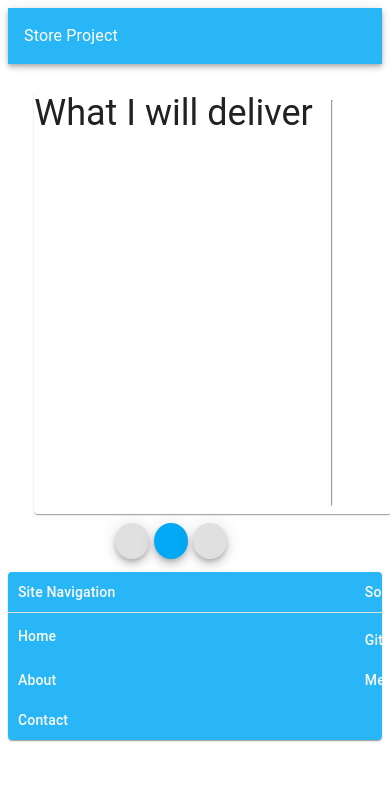
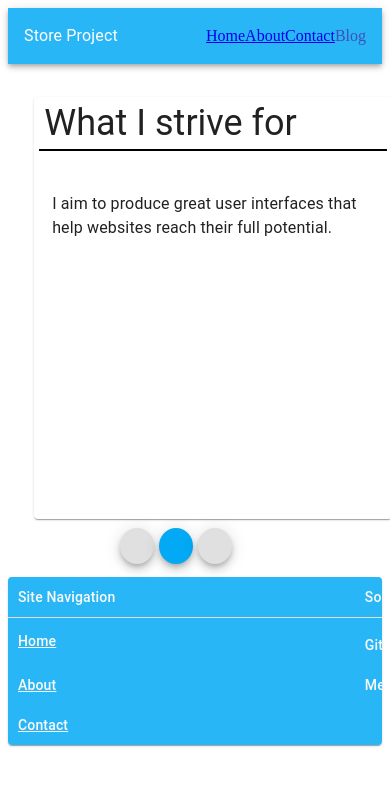
Before and after one commit to AlastairM-E/profile_website, a React app: page / in a window 390 px wide. Shown: the top 786 px of the page. Built offline with nearby package versions, Linux system fonts and the light colour scheme.

Commit message:
rotuing complete, home, about and contact as well as portofolio page needs compleling. Needs to be made responsive

```diff
--- a/package.json
+++ b/package.json
@@ -32,6 +32,7 @@
     "@material-ui/core": "^4.6.0",
     "@material-ui/icons": "^4.5.1",
     "react": "^16.11.0",
-    "react-dom": "^16.11.0"
+    "react-dom": "^16.11.0",
+    "react-router-dom": "^5.1.2"
   }
 }
--- a/src/App.js
+++ b/src/App.js
@@ -1,18 +1,36 @@
 /*IMPORTS*/
 import React from 'react';
-import Slider from './components/Slider';
-import Navbar from './components/Navbar';
-import Footer from './components/Footer';
+
+import {
+    BrowserRouter as Router,
+    Switch,
+    Route,
+} from "react-router-dom";
+
+
+import { Navbar, Slider, About, Contact, Footer,} from './components';
+
 
 /*COMPONENT*/
 export default function App() {
 
     return (
-        <div className="app">
-            <Navbar />
-            <Slider />
-            <Footer/>
-        </div>
+        <Router>
+            <div className="app">
+                <Navbar />
+                <Switch>
+                    <Route exact path="/" component={Slider} />
+
+                    <Route path="/About" component={About} />
+
+                    <Route path="/Contact" component={Contact} />
+
+                </Switch>
+
+
+                <Footer/>
+            </div>
+        </Router>
     );
 
 };
--- /dev/null
+++ b/src/components/About.js
@@ -0,0 +1,11 @@
+/*IMPORTS*/
+import React from 'react';
+
+/*COMPONENT*/
+export default function About() {
+
+    return (
+        <div>About</div>
+    );
+
+};
--- /dev/null
+++ b/src/components/Contact.js
@@ -0,0 +1,11 @@
+/*IMPORTS*/
+import React from 'react';
+
+/*COMPONENT*/
+export default function Contact() {
+
+    return (
+        <div>Contact</div>
+    );
+
+};
--- a/src/components/Footer.js
+++ b/src/components/Footer.js
@@ -1,5 +1,7 @@
 /*IMPORTS*/
 import React from 'react';
+
+import { NavLink, } from 'react-router-dom';
 
 import { Table, Paper, TableHead, TableRow, TableCell, Link, } from '@material-ui/core';
 import { makeStyles } from '@material-ui/styles';
@@ -53,7 +55,7 @@ export default function Footer() {
                         return (
                             <TableRow className={classes.tableLinks}>
                                 <TableCell className={[ classes.tableCell, classes.tableLinks,]}>
-                                    <Link href={`http://localhost:8080/${linksToSite}`} className={classes.tableLinks}>{linksToSite}</Link>
+                                    <NavLink to={linksToSite !== 'Home' ? linksToSite : ''} className={classes.tableLinks}>{linksToSite}</NavLink>
                                 </TableCell>
                                 <TableCell className={[classes.tableCell, classes.tableLinks,]}>
                                     <Link href={href} className={classes.tableLinks}> {title} {icon}</Link>
--- a/src/components/Navbar.js
+++ b/src/components/Navbar.js
@@ -1,7 +1,9 @@
 /* IMPORTS */
 import React from 'react';
 
-import { AppBar, Toolbar, Typography, Divider, } from '@material-ui/core';
+import { NavLink, } from 'react-router-dom';
+
+import { AppBar, Toolbar, Typography, Link, } from '@material-ui/core';
 import { makeStyles, } from '@material-ui/core/styles';
 import { lightBlue, } from '@material-ui/core/colors';
 
@@ -28,6 +30,10 @@ export default function Navbar() {
         <AppBar className={classes.AppBar} position='static'>
             <Toolbar>
                 <Typography  varient='h6' className={classes.Title}>Store Project</Typography>
+                <NavLink to='/'>Home</NavLink>
+                <NavLink to='/About'>About</NavLink>
+                <NavLink to='/Contact'>Contact</NavLink>
+                <Link href='https://medium.com/@alastairunityemail'>Blog</Link>
             </Toolbar>
         </AppBar>
     );
--- a/src/components/Slider.js
+++ b/src/components/Slider.js
@@ -1,7 +1,7 @@
 
 import React, { useState, useEffect, useRef, Fragment,  } from 'react';
 
-import { Paper, Typography, Grid, Fab, } from '@material-ui/core';
+import { Paper, Typography, Grid, Fab, Link, } from '@material-ui/core';
 import { grey, lightBlue, } from '@material-ui/core/colors';
 import { makeStyles, } from '@material-ui/core/styles';
 
@@ -23,7 +23,7 @@ export default function SlideShow() {
             background:lightBlue[500],
         },
         buttonArray : {
-            marginLeft : '15%',
+            marginLeft : '17.5%',
         },
         Grid : {
             flexGrow : 1,
@@ -31,26 +31,37 @@ export default function SlideShow() {
         },
         Slide : {
             height : '50vh',
-            display : 'flex',
         },
         SlideTitle : {
             fontSize: 36,
+            margin: '5px',
+            padding: '5px',
+            borderBottom :'2.5px solid black',
         },
         SlideContent : {
             fontSize: 24,
             margin: '5%'
         },
-        SlideHr : {
-            marginLeft : '5%',
-        },
+
     }));
 
     /* HOOKS */
 
     const slides = [
-        { title : 'About me', },
-        { title : 'What I will deliver', },
-        { title : 'Portofolio Projects', },
+        { title : 'About me', content : <Typography>
+            I am an up and coming web developer, specialising in HTML, CSS, SASS, JS and React
+        </Typography>, },
+        { title : 'What I strive for', content : <Typography>
+            I aim to produce great user interfaces that help websites reach their full potential.
+            </Typography>,},
+        {
+            title : 'Portfolio Projects', content : <Typography>
+                Here are some of my projects.
+                <br />
+                <Link href={'http://localhost:8080/'}>learn more</Link>
+            </Typography>,
+            href : 'Portfolio',
+        },
     ];
 
     // useContext & useState
@@ -99,7 +110,7 @@ export default function SlideShow() {
     /* Slide COMPONENT */
     const Slide = () => {
         if (Array.isArray(slides)) {
-            const { title, } = slides[slideState];
+            const { title, content } = slides[slideState];
 
             return (
                 <Grid xs={11} sm={10}>
@@ -107,10 +118,9 @@ export default function SlideShow() {
                         <Typography variant='h3' className={classes.SlideTitle}>
                             {`${title}`}
                         </Typography>
-                        <hr className={classes.SlideHr} />
                         <br />
                         <Typography className={classes.SlideContent}>
-
+                            {content}
                         </Typography>
                     </Paper>
                 </Grid>
--- /dev/null
+++ b/src/components/index.js
@@ -0,0 +1,9 @@
+import Navbar from './Navbar';
+import Slider from './Slider';
+import About from './About';
+import Contact from './Contact';
+import Footer from './Footer';
+
+export {
+     Navbar, Slider, About, Contact, Footer,
+}
```
Also changed, not shown: 1 other file (tests, documents, lock files or other folders).
